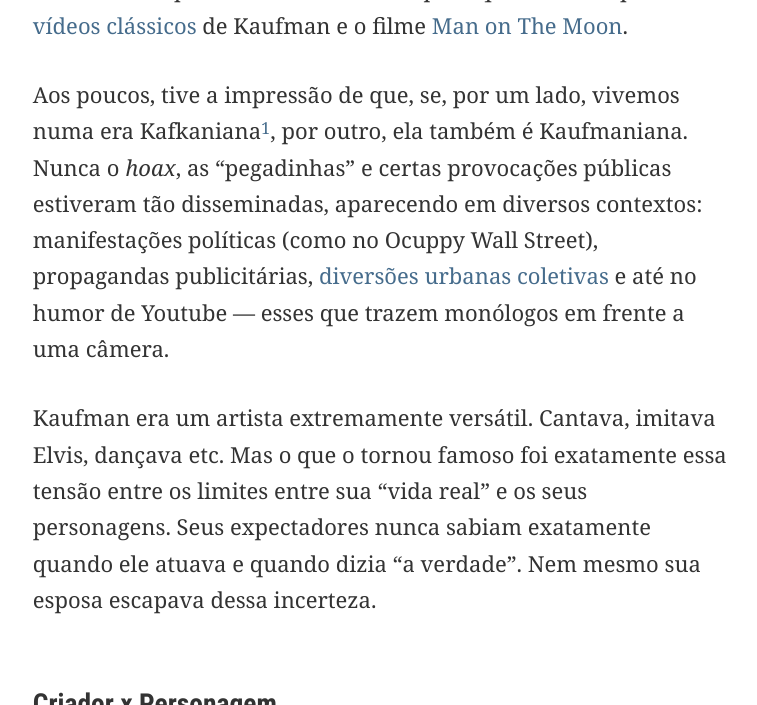
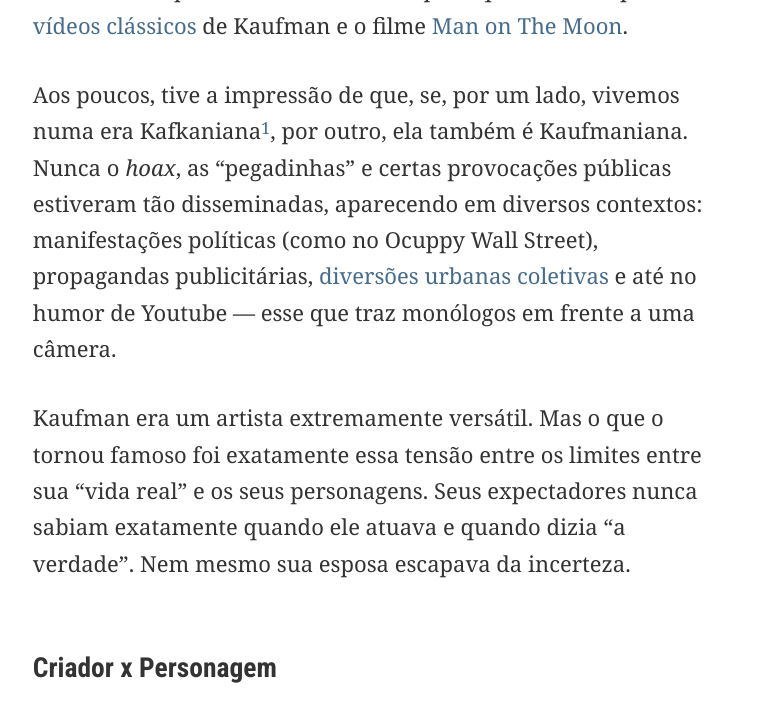
Before and after one commit to eduf/eduf.github.com, a Jekyll site: the page built from _posts/2013-07-16-andy-kaufman-e-o-humor-de-youtube.md, in a window 1280 px wide and 900 px high, scrolled down 800 px, cut to the strip 0-705 px from the top of the window. Shown: the whole strip, without its empty margins (259-1016 px from the left). Built offline with Jekyll 4.4.1, drawn with Linux system fonts in a browser that asks for light colours; nearby versions of some CDN libraries; comment, search, counter and statistics services are not loaded; some of the changed text lies outside the part shown.

Commit message:
Muda o Kaufman

```diff
--- a/_posts/2013-07-16-andy-kaufman-e-o-humor-de-youtube.md
+++ b/_posts/2013-07-16-andy-kaufman-e-o-humor-de-youtube.md
@@ -13,9 +13,9 @@ image:
 
 [Dia desses](http://atrasdofront.tumblr.com/post/55171912985/tecnologias-do-amor), no podcast [Atrás do Front](http://atrasdofront.tumblr.com/), [Eduardo Pinheiro](http://tzal.org/), brincou que eu tenho um tipo de humor meio [Andy Kaufman](https://en.wikipedia.org/wiki/Andy_Kaufman). Provavelmente, só queria dizer que sou sem graça. Mas a frase já foi suficiente para causar um revival por aqui. Revi boa parte dos [vídeos clássicos](http://goo.gl/2jINe) de Kaufman e o filme [Man on The Moon](http://www.imdb.com/title/tt0125664/).
 
-Aos poucos, tive a impressão de que, se, por um lado, vivemos numa era Kafkaniana[^1], por outro, ela também é Kaufmaniana. Nunca o *hoax*, as "pegadinhas" e certas provocações públicas estiveram tão disseminadas, aparecendo em diversos contextos: manifestações políticas (como no Ocuppy Wall Street), propagandas publicitárias, [diversões urbanas coletivas](http://improveverywhere.com/) e até no humor de Youtube — esses que trazem monólogos em frente a uma câmera.
+Aos poucos, tive a impressão de que, se, por um lado, vivemos numa era Kafkaniana[^1], por outro, ela também é Kaufmaniana. Nunca o *hoax*, as "pegadinhas" e certas provocações públicas estiveram tão disseminadas, aparecendo em diversos contextos: manifestações políticas (como no Ocuppy Wall Street), propagandas publicitárias, [diversões urbanas coletivas](http://improveverywhere.com/) e até no humor de Youtube — esse que traz monólogos em frente a uma câmera.
 
-Kaufman era um artista extremamente versátil. Cantava, imitava Elvis, dançava etc. Mas o que o tornou famoso foi exatamente essa tensão entre os limites entre sua “vida real” e os seus personagens. Seus expectadores nunca sabiam exatamente quando ele atuava e quando dizia “a verdade”. Nem mesmo sua esposa escapava dessa incerteza.
+Kaufman era um artista extremamente versátil. Mas o que o tornou famoso foi exatamente essa tensão entre os limites entre sua “vida real” e os seus personagens. Seus expectadores nunca sabiam exatamente quando ele atuava e quando dizia “a verdade”. Nem mesmo sua esposa escapava da incerteza.
 
 ## Criador x Personagem
 
@@ -37,7 +37,7 @@ Mas a questão fundamental era: como poderíamos aceitar a existência de uma pe
 
 <iframe width="420" height="315" src="//www.youtube.com/embed/BhrXrjb3RWg" frameborder="0" allowfullscreen></iframe>
 
-Foi então que Kaufman percebeu que, afinal, ele não precisava de personagens: seria muito mais contundente transformar sua própria vida num “show”.
+Foi então que Kaufman percebeu que, afinal, ele não precisava de personagens: seria muito mais contundente transformar sua própria vida num show.
 
 A partir de então, seguiram-se experimentos cada vez mais polêmicos, como desafiar mulheres para partidas de Luta Livre (num momento em que o feminismo estava em voga), atazanar lutadores profissionais (e levar uma surra em público), anarquizar programas de TV, atacar orgulhos locais (imitando sotaques de caipiras norte-americanos) etc.
 
```
